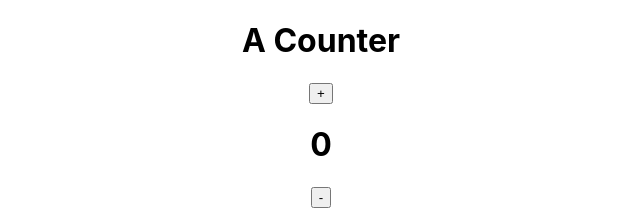
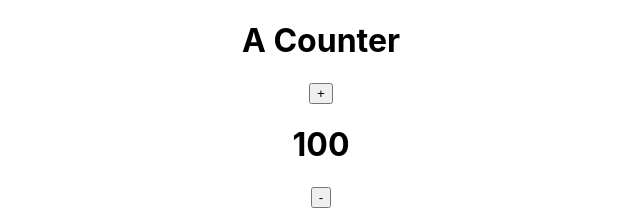
Before and after one commit to CodeCharmC/React0, a React (Create React App) app: page / in a window 1280 px wide. Shown: the top 215 px of the page, without its empty margins (319-959 px from the left). Built offline with nearby package versions, Linux system fonts and the light colour scheme.

Commit message:
useEffwct hooks

```diff
--- a/src/App.js
+++ b/src/App.js
@@ -5,6 +5,11 @@ import { useState, useEffect } from 'react';
 
 const App = () => {
   const [counter, setCounter] = useState(0);
+  {/*a variable  related to a hook can be changed only by using its own setter function*/}
+
+  useEffect(() => {
+    setCounter(100);
+  }, []); {/*[] here is a deppendency array*/}
 
   return (
     <div className='App'>
```
